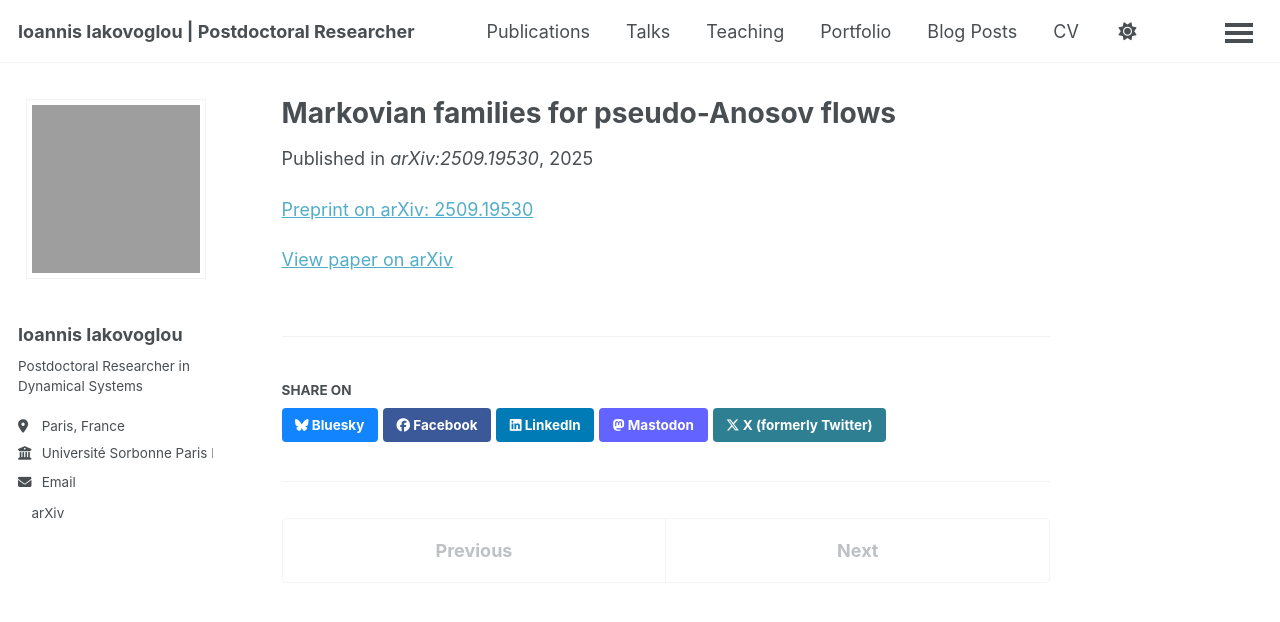
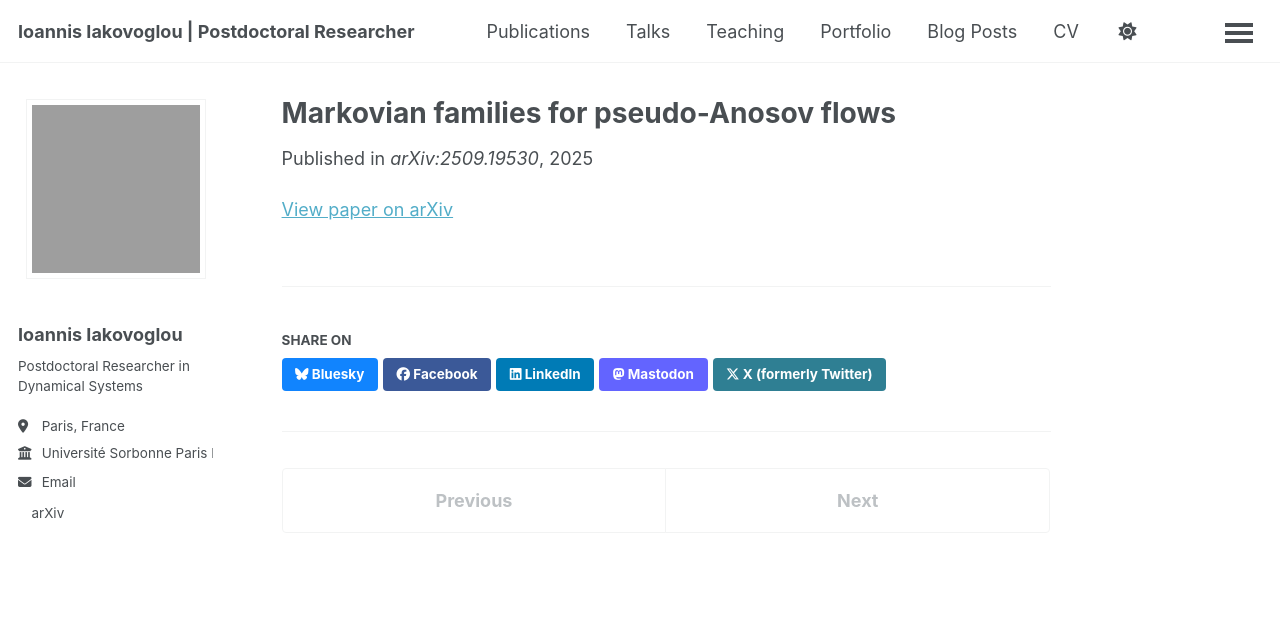
Before and after one commit to ioannisiakovoglou/ioannisiakovoglou.github.io, a Jekyll site: the page built from _publications/pseudoanosovcase.md, in a window 1280 px wide. Shown: the top 622 px of the page. Built offline with Jekyll 4.4.1, drawn with Linux system fonts in a browser that asks for light colours; a script bundle is joined from its source files by our own code; a style sheet for code colours, icons or effects is not loaded.

Commit message:
Fix formatting in pseudoanosovcase.md

```diff
--- a/_publications/pseudoanosovcase.md
+++ b/_publications/pseudoanosovcase.md
@@ -9,4 +9,3 @@ date: 2025-09-01
 venue: "arXiv:2509.19530"
 paperurl: "https://arxiv.org/abs/2509.19530"
 ---
-[Preprint on arXiv: 2509.19530](https://arxiv.org/abs/2509.19530)
```
